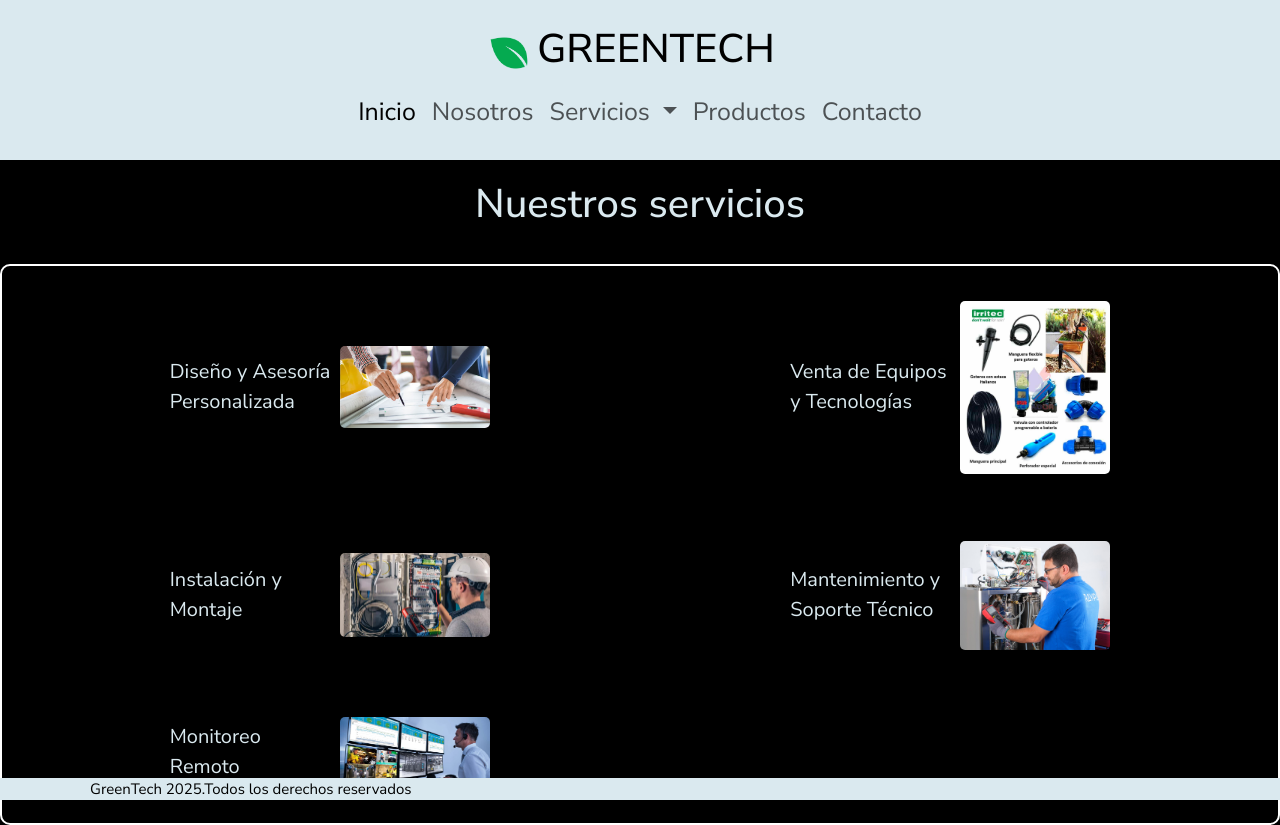
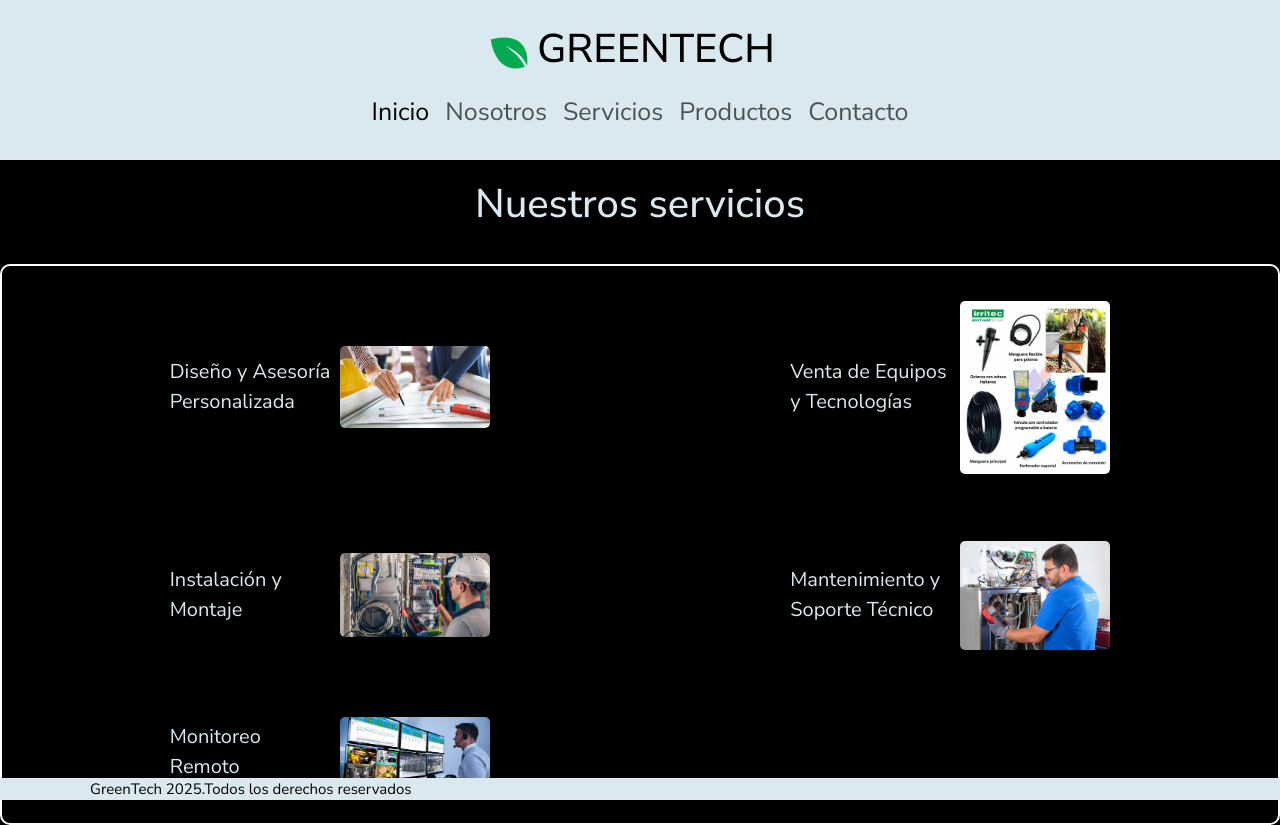
Before and after one commit to Lautaro-Campregher/Proyecto-GreenTech, a website: page pages/servicios.html in a window 1280 px wide. Drawn offline with nearby package versions, Linux system fonts and the light colour scheme.

Commit message:
Arreglo navbar href servicios

```diff
--- a/pages/servicios.html
+++ b/pages/servicios.html
@@ -49,23 +49,8 @@
                 <li class="nav-item">
                   <a class="nav-link" href="./nosotros.html">Nosotros</a>
                 </li>
-                <li class="nav-item dropdown">
-                  <a
-                    class="nav-link dropdown-toggle"
-                    href="#"
-                    role="button"
-                    data-bs-toggle="dropdown"
-                    aria-expanded="false"
-                  >
-                    Servicios
-                  </a>
-                  <ul class="dropdown-menu">
-                    <li>
-                      <a class="dropdown-item" href="./servicios.html"
-                        >Ir a servicios</a
-                      >
-                    </li>
-                  </ul>
+                <li class="nav-item">
+                  <a class="nav-link" href="./servicios.html">Servicios</a>
                 </li>
                 <li class="nav-item">
                   <a class="nav-link" href="./productos.html"
@@ -138,11 +123,11 @@
       </section>
     </main>
     <footer><div>GreenTech 2025.Todos los derechos reservados</div></footer>
-    <script>
-      src="https://cdn.jsdelivr.net/npm/bootstrap@5.3.6/dist/js/bootstrap.bundle.min.js"
-      integrity="sha384-j1CDi7MgGQ12Z7Qab0qlWQ/Qqz24Gc6BM0thvEMVjHnfYGF0rmFCozFSxQBxwHKO"
-      crossorigin="anonymous"
-    </script>
+  <script>
+   src="https://cdn.jsdelivr.net/npm/bootstrap@5.3.6/dist/js/bootstrap.bundle.min.js"
+   integrity="sha384-j1CDi7MgGQ12Z7Qab0qlWQ/Qqz24Gc6BM0thvEMVjHnfYGF0rmFCozFSxQBxwHKO"
+   crossorigin="anonymous"
+  </script>
   <script src="https://unpkg.com/aos@next/dist/aos.js"></script>
   <script>
     AOS.init();
```
